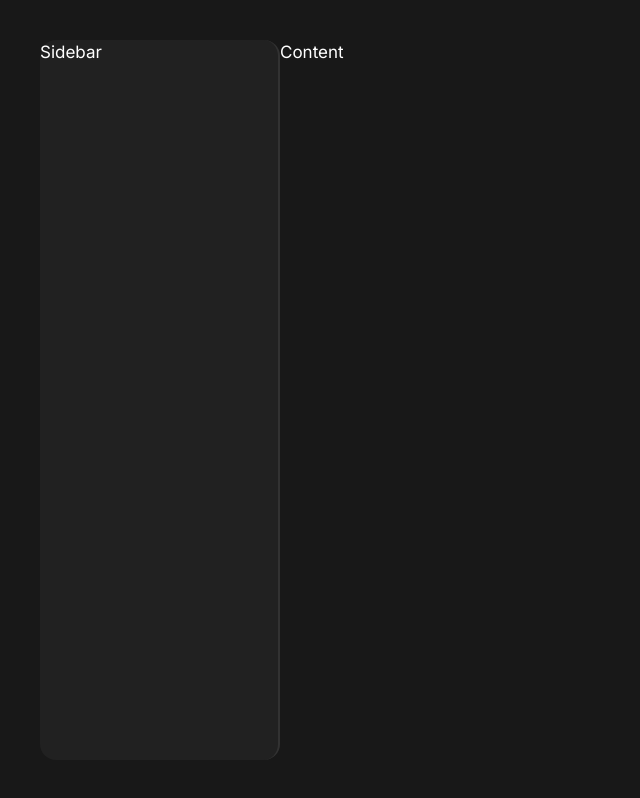
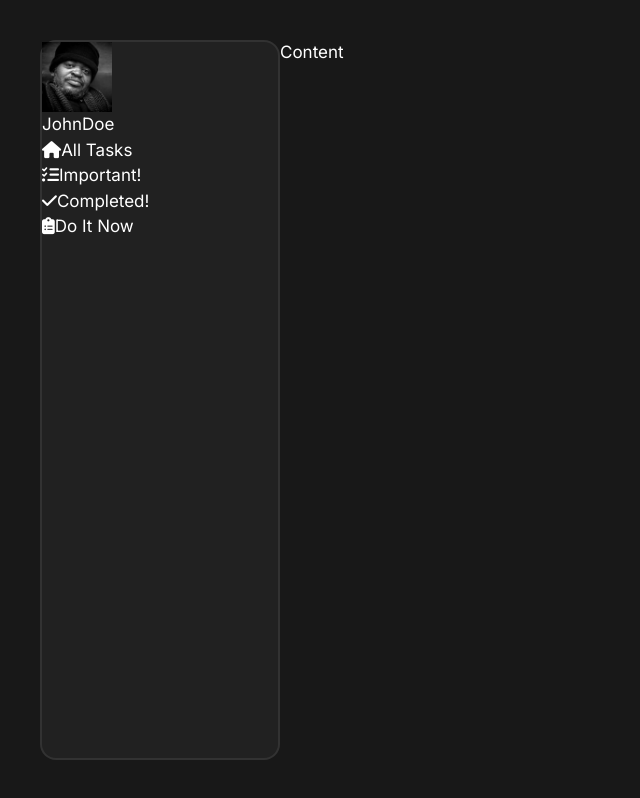
Before and after one commit to fj0lverkr/NextJS-React-TaskManager, a Next.js app: page / in a window 1280 px wide. Shown: the whole page, without its empty margins (0-640 px from the left). Built offline with nearby package versions, Linux system fonts and the light colour scheme.

Commit message:
follow along (47:00)

```diff
--- a/app/Components/Sidebar/Sidebar.tsx
+++ b/app/Components/Sidebar/Sidebar.tsx
@@ -1,21 +1,58 @@
-"use client"
+"use client";
 
-import React from 'react'
-import styled from 'styled-components'
-import { useGlobalState } from '@/app/context/globalProvider'
+import { useGlobalState } from "@/app/context/globalProvider";
+import menu from "@/app/utils/menu";
+import Image from "next/image";
+import Link from "next/link";
+import { usePathname, useRouter } from "next/navigation";
+import React from "react";
+import styled from "styled-components";
 
 function Sidebar() {
-	const { theme } = useGlobalState()
-	return (
-		<SidebarStyled theme={theme}>Sidebar</SidebarStyled>
-	)
+  const { theme } = useGlobalState();
+  const router = useRouter();
+  const pathName = usePathname();
+  const handleClick = (link: string) => {
+    router.push(link);
+  };
+
+  return (
+    <SidebarStyled theme={theme}>
+      <div className="profile">
+        <div className="profile-overlay" />
+        <div className="image">
+          <Image width={70} height={70} src="/avatar.jpeg" alt="profile" />
+        </div>
+        <h1>
+          <span>John</span>
+          <span>Doe</span>
+        </h1>
+        <ul className="nav-items">
+          {menu.map((item) => {
+            return (
+              <li
+                className={`nav-item ${pathName === item.link ? "active" : ""}`}
+                key={item.id}
+                onClick={() => {
+                  handleClick(item.link);
+                }}
+              >
+                {item.icon}
+                <Link href={item.link}>{item.title}</Link>
+              </li>
+            );
+          })}
+        </ul>
+      </div>
+    </SidebarStyled>
+  );
 }
 
 const SidebarStyled = styled.nav`
-	position: relative;
-	width: ${(props) => props.theme.sidebarWidth};
-	background-color: ${(props) => props.theme.colorBg2};
-	border-right: 2px solid ${(props) => props.theme.borderColor2};
-	border-radius: 1rem;
-`
-export default Sidebar
+  position: relative;
+  width: ${(props) => props.theme.sidebarWidth};
+  background-color: ${(props) => props.theme.colorBg2};
+  border: 2px solid ${(props) => props.theme.borderColor2};
+  border-radius: 1rem;
+`;
+export default Sidebar;
--- a/app/layout.tsx
+++ b/app/layout.tsx
@@ -1,9 +1,9 @@
 import type { Metadata } from 'next'
 import { Inter } from 'next/font/google'
+import Sidebar from './Components/Sidebar/Sidebar'
 import './globals.css'
-import Sidebar from './Components/Sidebar/Sidebar'
+import ContextProvider from './providers/ContextProvider'
 import GlobalStyleProvider from './providers/GlobalStyleProvider'
-import ContextProvider from './providers/ContextProvider'
 
 const inter = Inter({ subsets: ['latin'] })
 
@@ -19,6 +19,9 @@ export default function RootLayout({
 }) {
   return (
     <html lang="en">
+      <head>
+        <link rel="stylesheet" href="https://cdnjs.cloudflare.com/ajax/libs/font-awesome/6.5.1/css/all.min.css" integrity="sha512-DTOQO9RWCH3ppGqcWaEA1BIZOC6xxalwEsw9c2QQeAIftl+Vegovlnee1c9QX4TctnWMn13TZye+giMm8e2LwA==" crossOrigin="anonymous" referrerPolicy="no-referrer" />
+      </head>
       <body className={inter.className}>
         <ContextProvider>
           <GlobalStyleProvider>
--- /dev/null
+++ b/app/utils/icons.js
@@ -0,0 +1,25 @@
+export const bars = <i className="fa-solid fa-bars fa-beat" />;
+export const arrowLeft = <i className="fa-solid fa-arrow-left fa-beat" />;
+export const add = <i className="fa-solid fa-plus" />;
+export const moon = <i className="fa-solid fa-moon" />;
+export const search = <i className="fa-solid fa-magnifying-glass" />;
+export const bell = <i className="fa-solid fa-bell" />;
+export const home = <i className="fa-solid fa-house" />;
+export const list = <i className="fa-solid fa-list-check" />;
+export const check = <i className="fa-solid fa-check" />;
+export const help = <i className="fa-solid fa-circle-info" />;
+export const gear = <i className="fa-solid fa-gear" />;
+export const login = <i className="fa-solid fa-right-to-bracket" />;
+export const logout = <i className="fa-solid fa-right-from-bracket" />;
+export const user = <i className="fa-solid fa-user" />;
+export const join = <i className="fa-solid fa-user-plus" />;
+export const heart = <i className="fa-solid fa-heart" />;
+export const edit = <i className="fa-solid fa-file-pen" />;
+export const users = <i className="fa-solid fa-user-group" />;
+export const todo = <i className="fa-solid fa-clipboard-list" />;
+export const down = <i className="fa-solid fa-caret-down" />;
+export const trash = <i className="fa-solid fa-trash" />;
+export const admin = <i className="fa-solid fa-lock" />;
+export const linked = <i className="fa-brands fa-linkedin" />;
+export const mailIcon = <i className="fa-solid fa-envelope" />;
+export const plus = <i className="fa-solid fa-plus fa-beat-fade" />;
--- /dev/null
+++ b/app/utils/menu.js
@@ -0,0 +1,30 @@
+import { list, check, todo, home } from "./Icons";
+
+const menu = [
+  {
+    id: 1,
+    title: "All Tasks",
+    icon: home,
+    link: "/",
+  },
+  {
+    id: 2,
+    title: "Important!",
+    icon: list,
+    link: "/important",
+  },
+  {
+    id: 3,
+    title: "Completed!",
+    icon: check,
+    link: "/completed",
+  },
+  {
+    id: 4,
+    title: "Do It Now",
+    icon: todo,
+    link: "/incomplete",
+  },
+];
+
+export default menu;
```
Also changed, not shown: public/avatar.jpeg (added).
